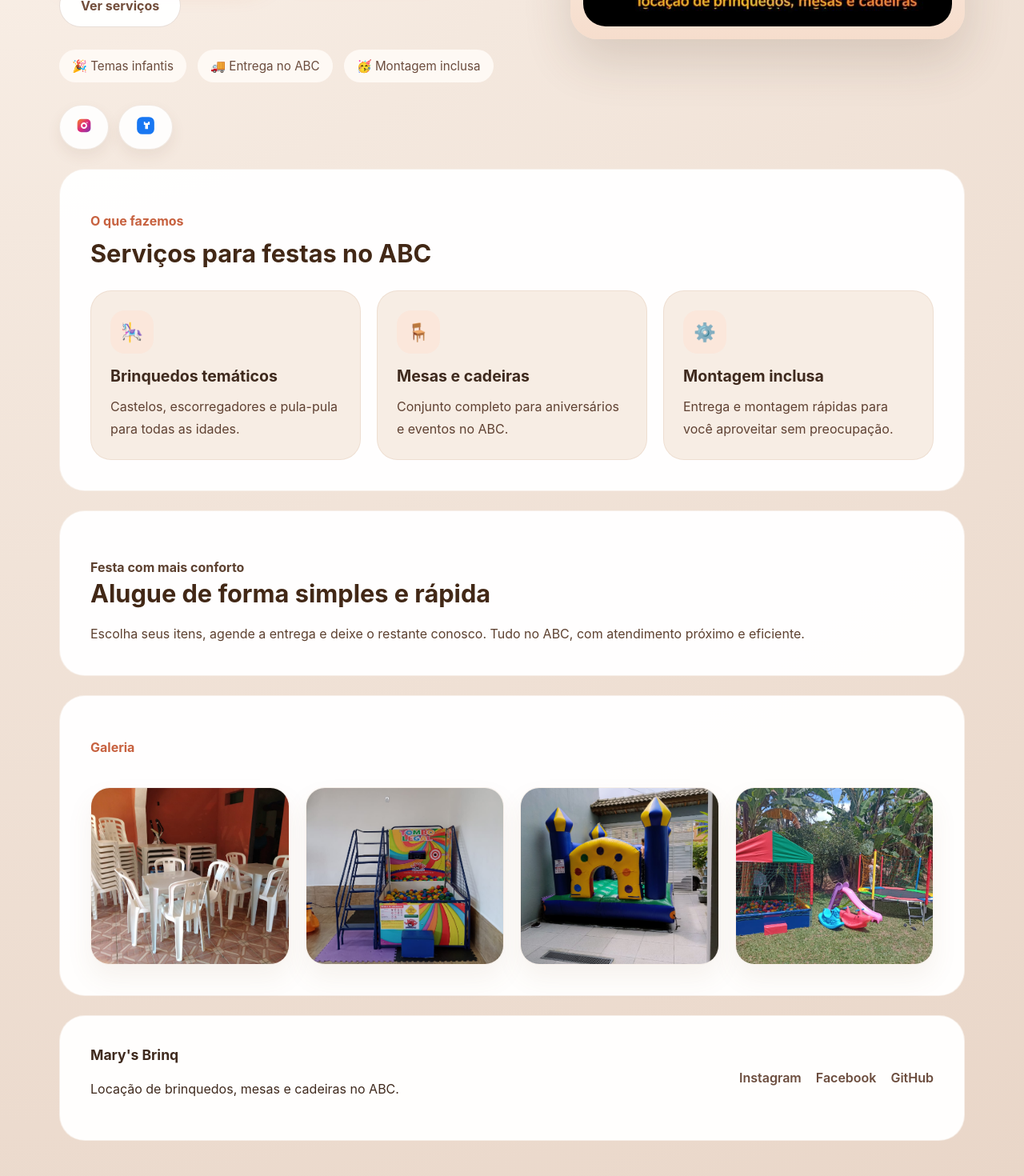
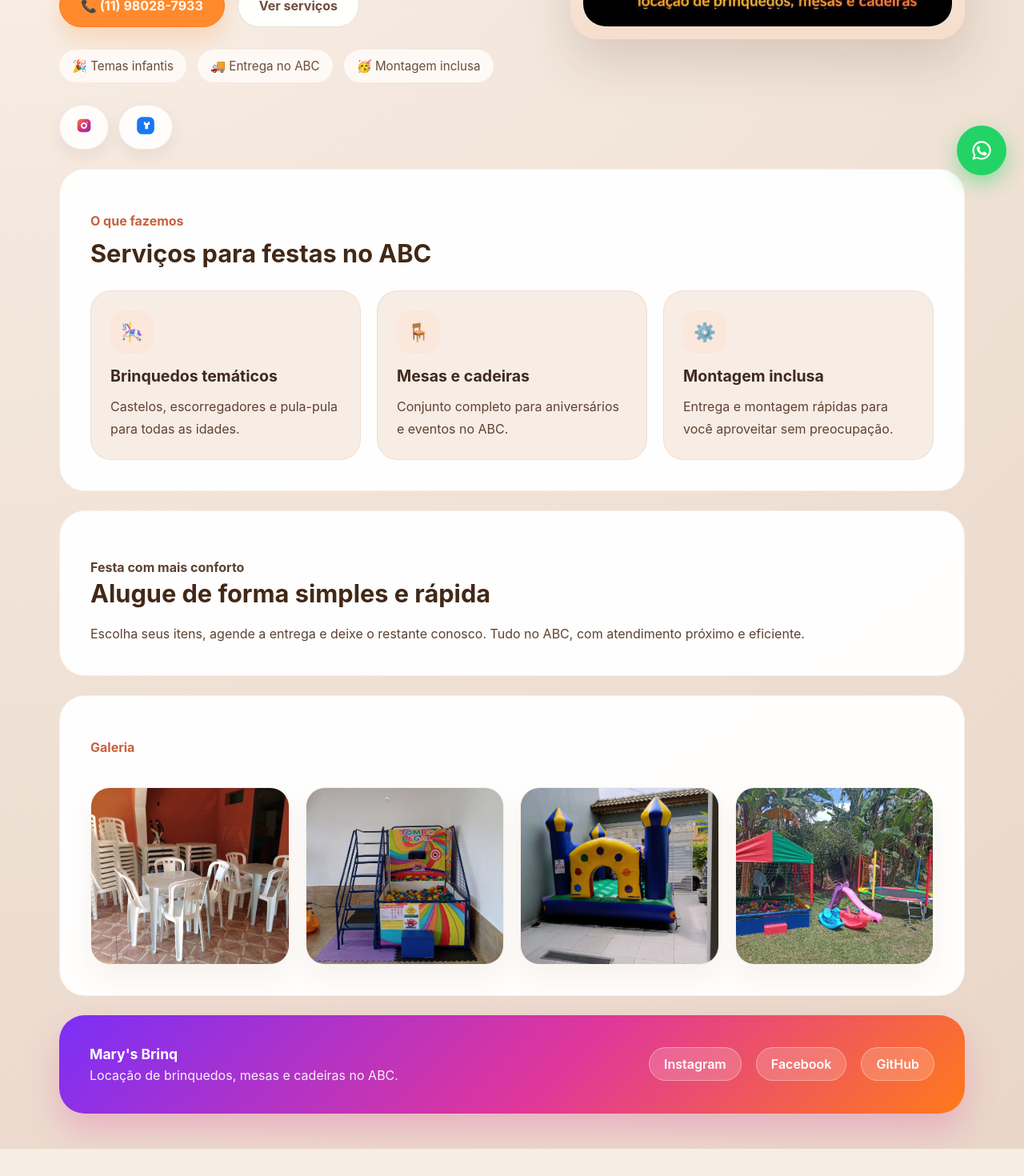
Before and after one commit to Juliojuliano/Mary-s, a React (Vite) app: page / in a window 1280 px wide. Shown: the part 559-2029 px from the top of the page at 80% size. After the commit the page ends 1995 px from the top, so only its background shows below. Built offline with nearby package versions, Linux system fonts and the light colour scheme.

Commit message:
Adiciona botão de WhatsApp animado e rodapé colorido
Co-Authored-By: Claude Sonnet 5.5 <noreply@anthropic.com>
Claude-Session: https://claude.ai/code/session_01M6UPuvW5voSRfgFn1PetEr

```diff
--- a/src/App.tsx
+++ b/src/App.tsx
@@ -9,6 +9,8 @@ const LINKS = {
   instagram: 'https://www.instagram.com/marysbrinqsbc',
   facebook: 'https://www.facebook.com/marysbrinq',
   phone: 'tel:+5511980287933',
+  // wa.me exige o número só com dígitos (DDI + DDD + número)
+  whatsapp: 'https://wa.me/5511980287933?text=' + encodeURIComponent('Olá! Gostaria de um orçamento para minha festa.'),
   github: 'https://github.com/Juliojuliano/Mary-s'
 };
 
@@ -40,6 +42,12 @@ const social: { name: string; url: string; icon: JSX.Element }[] = [
     )
   }
 ];
+
+const WhatsAppIcon = () => (
+  <svg width="28" height="28" viewBox="0 0 24 24" fill="currentColor" aria-hidden="true">
+    <path d="M12.04 2a9.9 9.9 0 0 0-8.5 14.95L2 22l5.2-1.5A9.9 9.9 0 1 0 12.04 2Zm0 18.1c-1.5 0-2.9-.4-4.1-1.1l-.3-.2-3 .9.9-2.9-.2-.3a8.1 8.1 0 1 1 6.7 3.6Zm4.5-6.1c-.2-.1-1.5-.7-1.7-.8-.2-.1-.4-.1-.6.1l-.8 1c-.1.2-.3.2-.5.1a6.6 6.6 0 0 1-3.3-2.9c-.2-.4.2-.4.7-1.3.1-.2 0-.3 0-.5l-.8-1.8c-.2-.5-.4-.4-.6-.4h-.5c-.2 0-.5.1-.7.3-.2.3-.9.9-.9 2.2s1 2.6 1.1 2.8c.1.2 1.9 2.9 4.6 4 1.7.7 2.4.8 3.2.6.5-.1 1.5-.6 1.7-1.2.2-.6.2-1.1.2-1.2-.1-.1-.3-.2-.5-.3Z" />
+  </svg>
+);
 
 const features = [
   {
@@ -85,6 +93,9 @@ function App() {
           <div className="hero-actions">
             <a href={LINKS.instagram} target="_blank" rel="noopener noreferrer" className="button button-primary">
               Orçamento pelo Instagram
+            </a>
+            <a href={LINKS.whatsapp} target="_blank" rel="noopener noreferrer" className="button button-whatsapp">
+              Chamar no WhatsApp
             </a>
             <a href={LINKS.phone} className="button button-phone">
               📞 (11) 98028-7933
@@ -168,6 +179,17 @@ function App() {
           <a href={LINKS.github} target="_blank" rel="noopener noreferrer">GitHub</a>
         </nav>
       </footer>
+
+      {/* Botão flutuante com animação de pulso */}
+      <a
+        href={LINKS.whatsapp}
+        target="_blank"
+        rel="noopener noreferrer"
+        className="whatsapp-float"
+        aria-label="Falar com a Mary's Brinq no WhatsApp"
+      >
+        <WhatsAppIcon />
+      </a>
     </div>
   );
 }
--- a/src/styles.css
+++ b/src/styles.css
@@ -392,3 +392,88 @@ textarea {
     padding: 22px;
   }
 }
+
+/* ---------- WhatsApp ---------- */
+.button-whatsapp {
+  background: #25d366;
+  color: #fff;
+  border: 1px solid #1ebe5a;
+  box-shadow: 0 14px 24px rgba(37, 211, 102, 0.28);
+}
+
+.whatsapp-float {
+  position: fixed;
+  right: 22px;
+  bottom: 22px;
+  z-index: 50;
+  display: grid;
+  place-items: center;
+  width: 62px;
+  height: 62px;
+  border-radius: 50%;
+  background: #25d366;
+  color: #fff;
+  box-shadow: 0 10px 24px rgba(37, 211, 102, 0.45);
+  animation: whatsapp-bounce 3.2s ease-in-out infinite;
+}
+
+/* anel que expande e some, chamando atenção sem incomodar */
+.whatsapp-float::before {
+  content: '';
+  position: absolute;
+  inset: 0;
+  border-radius: 50%;
+  background: #25d366;
+  z-index: -1;
+  animation: whatsapp-pulse 2s ease-out infinite;
+}
+
+.whatsapp-float:hover {
+  transform: scale(1.1);
+  animation-play-state: paused;
+}
+
+@keyframes whatsapp-pulse {
+  0% { transform: scale(1); opacity: 0.6; }
+  100% { transform: scale(1.8); opacity: 0; }
+}
+
+@keyframes whatsapp-bounce {
+  0%, 85%, 100% { transform: translateY(0); }
+  90% { transform: translateY(-8px); }
+  95% { transform: translateY(0); }
+}
+
+/* ---------- Rodapé colorido ---------- */
+.footer-section {
+  background: linear-gradient(135deg, #7b2ff7 0%, #e0369b 55%, #ff7a1a 100%);
+  border: none;
+  color: #fff;
+  box-shadow: 0 20px 40px rgba(224, 54, 155, 0.25);
+}
+
+.footer-section p {
+  margin: 0;
+  opacity: 0.92;
+}
+
+.footer-links a {
+  color: #fff;
+  padding: 10px 18px;
+  border-radius: 999px;
+  background: rgba(255, 255, 255, 0.18);
+  border: 1px solid rgba(255, 255, 255, 0.35);
+  transition: transform 0.2s ease, background 0.2s ease;
+}
+
+.footer-links a:hover {
+  background: rgba(255, 255, 255, 0.32);
+  transform: translateY(-2px);
+}
+
+@media (prefers-reduced-motion: reduce) {
+  .whatsapp-float,
+  .whatsapp-float::before {
+    animation: none;
+  }
+}
```
